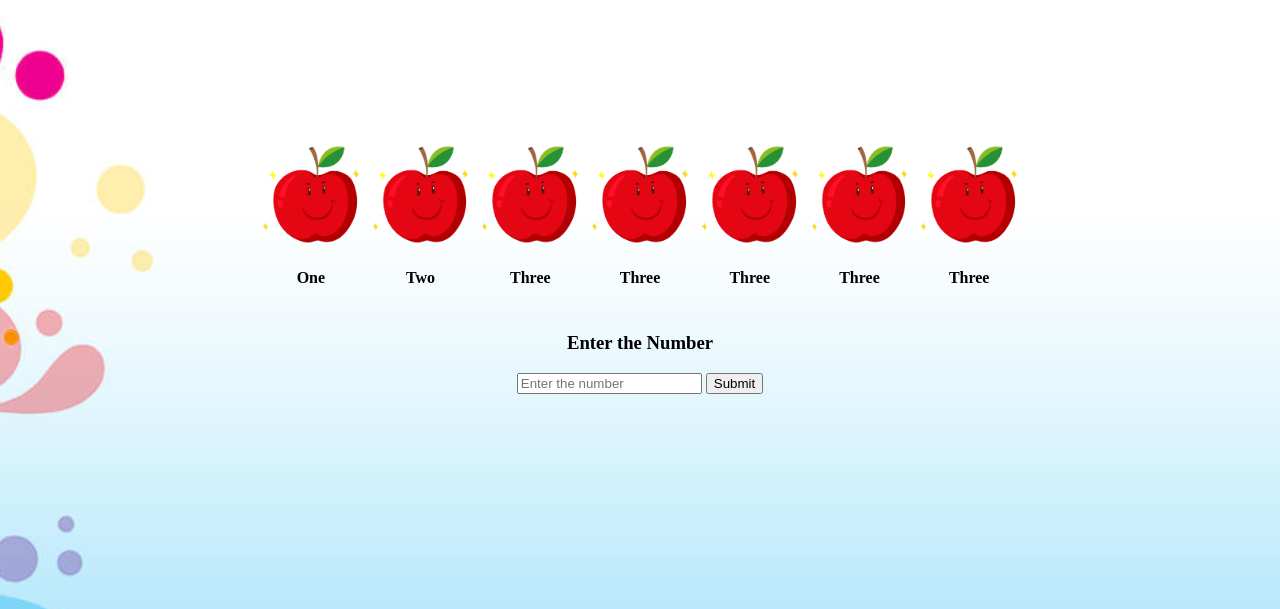
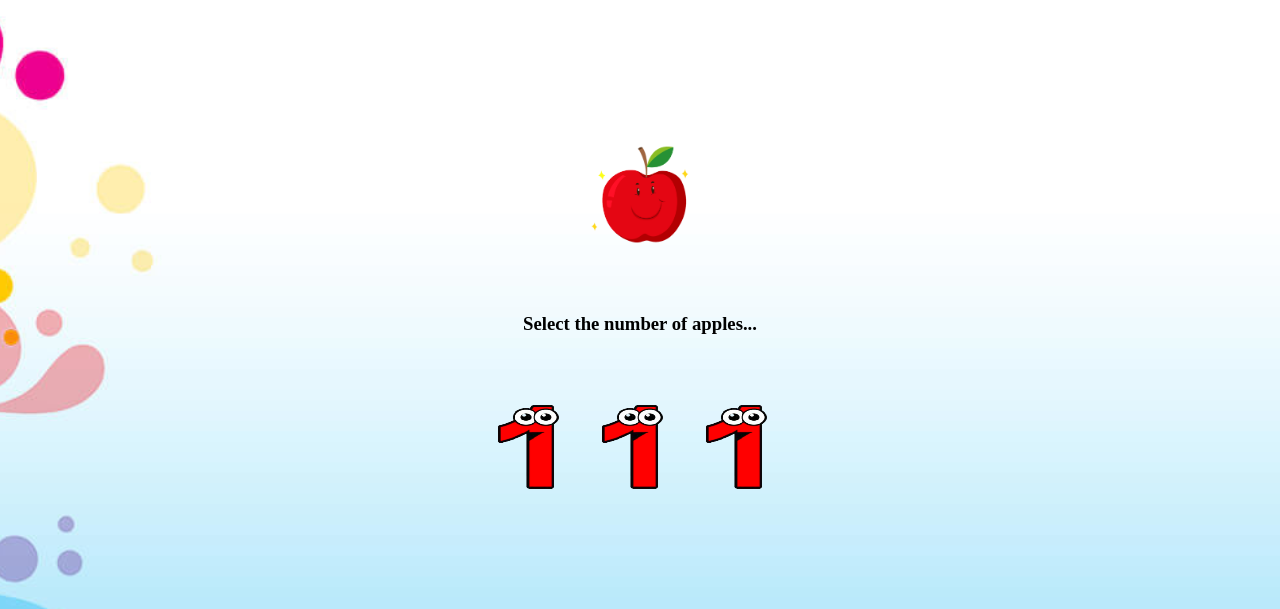
Before and after one commit to jaiakash/number_game_recal, a Flask app: page / in a window 1280 px wide. Shown: the part 191-800 px from the top of the page. Run offline with Flask 2, Linux system fonts and the light colour scheme; some libraries are stand-ins or nearby versions.

Commit message:
feat: complete game

```diff
--- a/static/home.js
+++ b/static/home.js
@@ -1,6 +1,7 @@
 var socket = io.connect("http://" + document.domain + ":" + location.port);
 
 var starting_number = 1;
+var clicked_button = 0;
 var display_index = [0, 1, 2];
 var display = [0, 0, 0];
 
@@ -27,16 +28,24 @@ const sortRandomly = (array) => {
 };
 
 // Function to display 3 randomised numbers
-function display_numbers() {
+function update_display() {
   display[0] = starting_number;
   display[1] = getRandomInt(1, 10);
   display[2] = getRandomInt(1, 10);
 
   sortRandomly(display);
 
-  $("h4.d1").html(display[0]);
-  $("h4.d2").html(display[1]);
-  $("h4.d3").html(display[2]);
+  // Clear the div and app end the number of apple
+  $("div.display").html("");
+  for (let i = 1; i <= starting_number; i++) {
+    $("div.display").append(
+      ' <div class="column"> <img src="static/apple.png" style="width: 100px" /> </div>'
+    );
+  }
+
+  $("input.d1").attr("src", "static/numbers/" + display[0] + ".png");
+  $("input.d2").attr("src", "static/numbers/" + display[1] + ".png");
+  $("input.d3").attr("src", "static/numbers/" + display[2] + ".png");
 
   $("h4.score").html("Score : " + (starting_number - 1));
 }
@@ -46,25 +55,47 @@ socket.on("connect", function () {
     data: "User Connected",
   });
 
-  display_numbers();
+  update_display();
+
+  $(".d1").click(function () {
+    clicked_button = 0;
+  });
+
+  $(".d2").click(function () {
+    clicked_button = 1;
+  });
+
+  $(".d3").click(function () {
+    clicked_button = 2;
+  });
 
   var form = $("form").on("submit", function (e) {
     e.preventDefault();
-    let input_number = $("input.input_number").val();
+    var submit = e.originalEvent.submitter;
+    console.log(submit);
+    console.log(display[clicked_button]);
     socket.emit("message event", {
-      input_number: input_number,
+      number: display[clicked_button],
     });
-    $("input.message").val("").focus();
   });
 });
 
 socket.on("message response", function (msg) {
   console.log(msg);
-  if (typeof msg.input_number !== "undefined") {
-    if (starting_number == msg.input_number) {
+
+  // Check if number clicked is same as number of apple
+  if (typeof msg.number !== "undefined") {
+    if (starting_number == msg.number) {
       starting_number++;
-      display_numbers();
-      alert("Correct!");
+
+      // Check if the number is less than 10 or not
+      if (starting_number < 11) alert("Correct!");
+      else {
+        alert("You Won!!!");
+        location.reload();
+      }
+
+      update_display();
     } else {
       alert("Wrong! Try again!");
     }
--- a/templates/home.html
+++ b/templates/home.html
@@ -16,44 +16,34 @@
 
     <div class="display">
       <div class="column">
-        <img src="static/apple.png" style="width: 100%" />
-        <h4 class="d1">One</h4>
-      </div>
-      <div class="column">
-        <img src="static/apple.png" style="width: 100%" />
-        <h4 class="d2">Two</h4>
-      </div>
-      <div class="column">
-        <img src="static/apple.png" style="width: 100%" />
-        <h4 class="d3">Three</h4>
-      </div>
-      <div class="column">
-        <img src="static/apple.png" style="width: 100%" />
-        <h4 class="d3">Three</h4>
-      </div>
-      <div class="column">
-        <img src="static/apple.png" style="width: 100%" />
-        <h4 class="d3">Three</h4>
-      </div>
-      <div class="column">
-        <img src="static/apple.png" style="width: 100%" />
-        <h4 class="d3">Three</h4>
-      </div>
-      <div class="column">
-        <img src="static/apple.png" style="width: 100%" />
-        <h4 class="d3">Three</h4>
+        <img src="static/apple.png" style="width: 100px" />
       </div>
     </div>
 
-    <h3>Enter the Number</h3>
+    <h3 style="margin: 60px">Select the number of apples...</h3>
 
     <form action="/" method="POST">
       <input
-        type="number"
-        class="input_number"
-        placeholder="Enter the number"
+        type="image"
+        src="static/numbers/1.png"
+        class="d1"
+        width="100"
+        height="100"
       />
-      <input type="submit" />
+      <input
+        type="image"
+        src="static/numbers/1.png"
+        class="d2"
+        width="100"
+        height="100"
+      />
+      <input
+        type="image"
+        src="static/numbers/1.png"
+        class="d3"
+        width="100"
+        height="100"
+      />
     </form>
   </body>
 </html>
```
